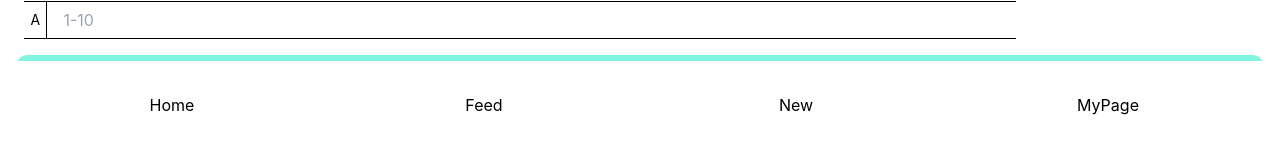
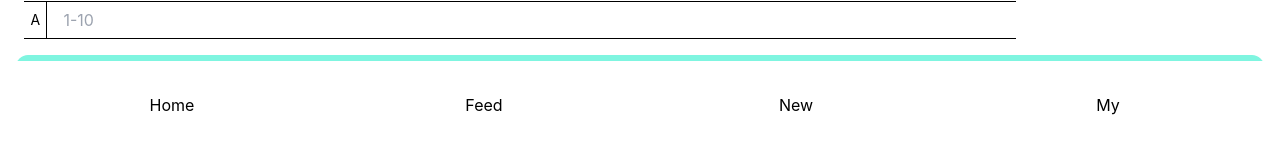
Before and after one commit to undefined-blank/Client, a React (Create React App) app: page /Survey in a window 1280 px wide. Shown: the part 667-820 px from the top of the page. Built offline with nearby package versions, Linux system fonts and the light colour scheme; some icons are missing.

Commit message:
fix: Link Naming modified

```diff
--- a/src/components/pages/Bottom.jsx
+++ b/src/components/pages/Bottom.jsx
@@ -25,7 +25,7 @@ const Bottom = ({toggleModal}) => {
             </button>
             <Link to="/MyPage" className="w-1/4 flex justify-center flex-col items-center shrink-0">
                 <Icon icon="mdi-light:account" />
-                MyPage
+                My
             </Link>
         </nav>
     );
```
